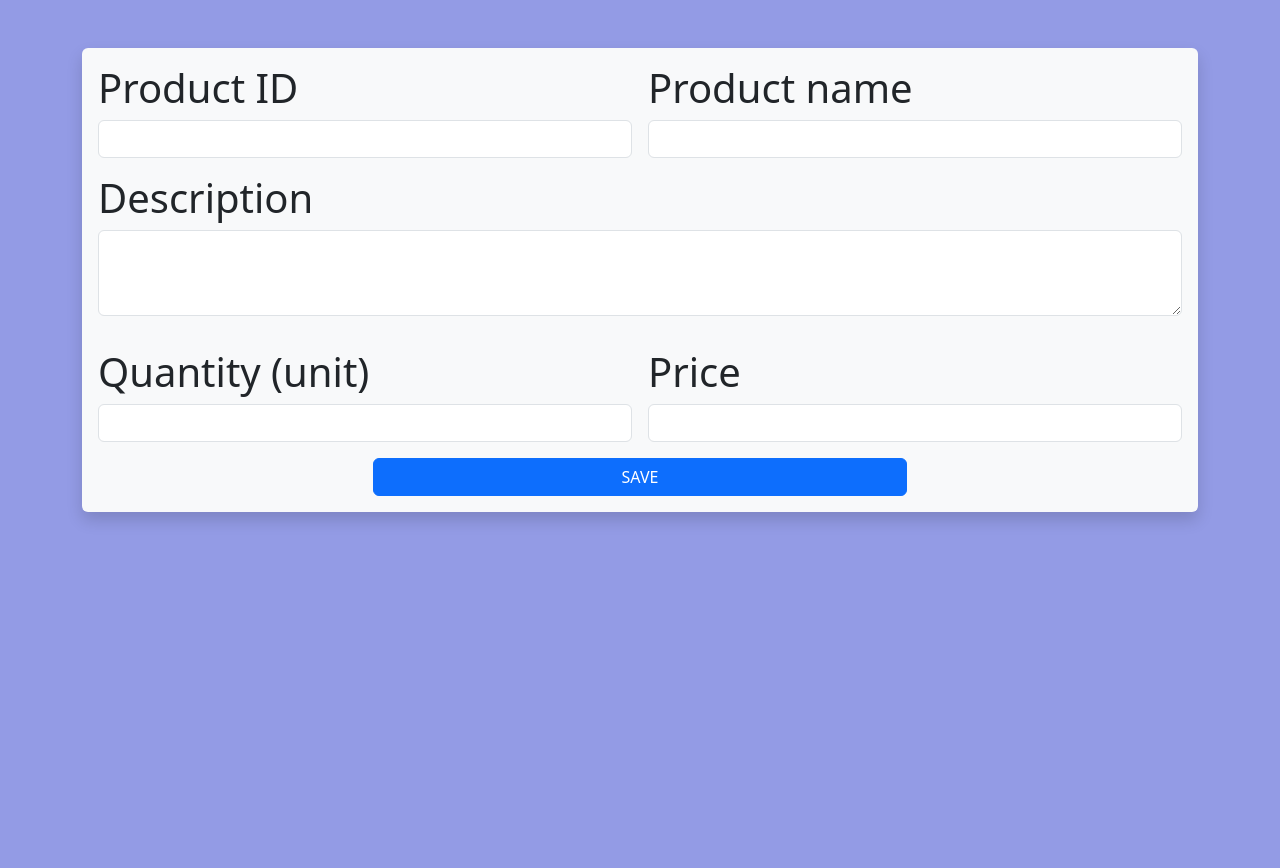
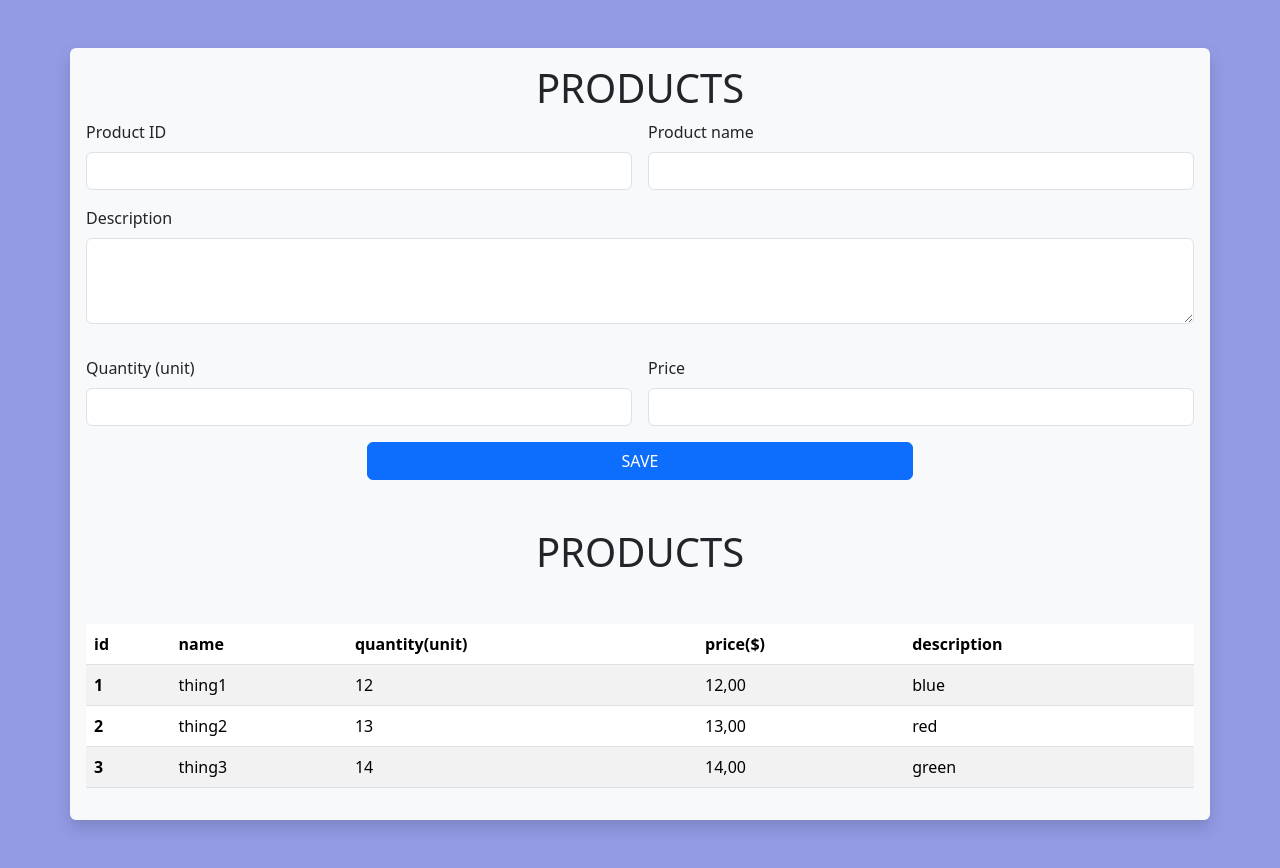
Before and after one commit to GabeOlivver/product-registration, an Angular app: page / in a window 1280 px wide. Before the commit the page ends 800 px from the top, so only its background shows below. Built offline with nearby package versions, Linux system fonts and the light colour scheme.

Commit message:
tables creation

```diff
--- a/src/app/app.component.html
+++ b/src/app/app.component.html
@@ -1,5 +1 @@
-<div class="container">
-  <div class="form_prod">
-    <h1><app-prod-input></app-prod-input></h1>
-  </div>
-</div>
+<app-prod-input></app-prod-input>
--- a/src/app/prod-input/prod-input.component.html
+++ b/src/app/prod-input/prod-input.component.html
@@ -1,5 +1,6 @@
 <div class="container-sm m-auto mt-5 bg-body-secondary rounded
 shadow p-3 mb-5 bg-body-tertiary rounded">
+    <h1 class="text-center">PRODUCTS</h1>
     <form class="row g-3">
         <div class="col-md-6">
             <label for="inputID"class="form-label">Product ID</label>
@@ -27,4 +28,39 @@ shadow p-3 mb-5 bg-body-tertiary rounded">
             <button class="btn btn-primary" type="submit">SAVE</button>
         </div>
     </form>
+    <h1 class="text-center mt-5">PRODUCTS</h1>
+    <table class="table table-striped mt-5">
+        <thead>
+          <tr>
+            <th scope="col">id</th>
+            <th scope="col">name</th>
+            <th scope="col">quantity(unit)</th>
+            <th scope="col">price($)</th>
+            <th scope="col">description</th>
+          </tr>
+        </thead>
+        <tbody>
+          <tr>
+            <th scope="row">1</th>
+            <td>thing1</td>
+            <td>12</td>
+            <td>12,00</td>
+            <td>blue</td>
+          </tr>
+          <tr>
+            <th scope="row">2</th>
+            <td>thing2</td>
+            <td>13</td>
+            <td>13,00</td>
+            <td>red</td>
+          </tr>
+          <tr>
+            <th scope="row">3</th>
+            <td>thing3</td>
+            <td>14</td>
+            <td>14,00</td>
+            <td>green</td>
+          </tr>
+        </tbody>
+      </table>
 </div>
```
